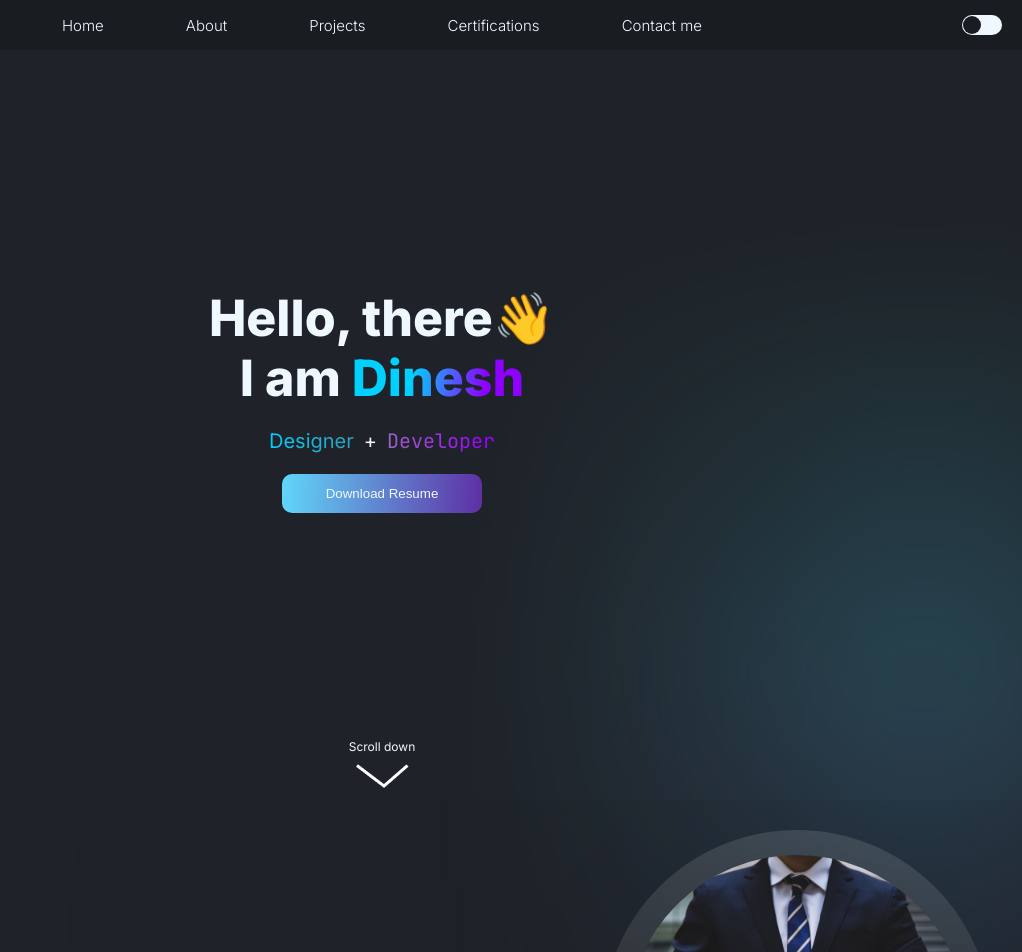
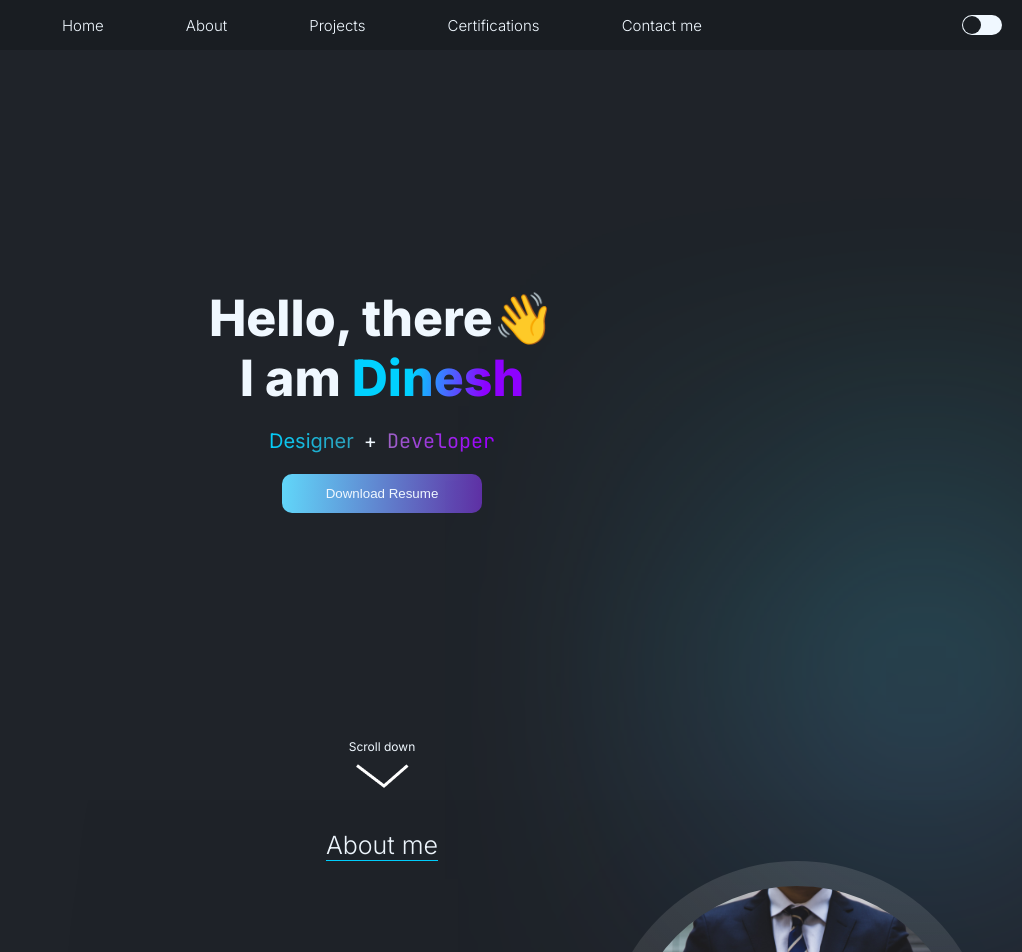
Before and after one commit to dineshveguru/portfolio_remastered, a React (Create React App) app: page / in a window 1280 px wide. Shown: the top 952 px of the page, without its empty margins (258-1280 px from the left). Built offline with nearby package versions, Linux system fonts and the light colour scheme.

Commit message:
made download button

```diff
--- a/src/App.js
+++ b/src/App.js
@@ -2,6 +2,7 @@ import React from "react";
 import Navbar from "./components/Navbar";
 import Hero from "./components/Hero";
 import About from "./components/About";
+import Projects from "./components/Projects";
 
 function App() {
   const [mode, setMode] = React.useState(true);
@@ -13,6 +14,7 @@ function App() {
       <Navbar mode={mode} onChange={changeMode} />
       <Hero mode={mode} />
       <About mode={mode} />
+      <Projects mode={mode} />
     </div>
   );
 }
--- a/src/components/About.js
+++ b/src/components/About.js
@@ -3,6 +3,9 @@ function About(props) {
   const theme = props.mode ? "light" : "dark";
   return (
     <div className={`about-container hero--${color}`}>
+      <div className="heading--container">
+        <p className="heading">About me</p>
+      </div>
       <div className="intro--container">
         <div className={`about--section font--${color}`}>
           <p>
--- a/src/components/Hero.js
+++ b/src/components/Hero.js
@@ -1,6 +1,17 @@
 function Hero(props) {
   const color = props.mode ? "dark" : "light";
   const theme = props.mode ? "light" : "dark";
+  const onButtonClick = () => {
+    fetch("resume_dinesh.pdf").then((response) => {
+      response.blob().then((blob) => {
+        const fileURL = window.URL.createObjectURL(blob);
+        let alink = document.createElement("a");
+        alink.href = fileURL;
+        alink.download = "resume_dinesh.pdf";
+        alink.click();
+      });
+    });
+  };
   return (
     <div className="hero-top">
       <div className={`hero-container hero--${color}`}>
@@ -13,7 +24,9 @@ function Hero(props) {
             <span className="designer">Designer</span>+
             <span className="developer">Developer</span>
           </p>
-          <button className="resume-download--button">Download Resume</button>
+          <button className="resume-download--button" onClick={onButtonClick}>
+            Download Resume
+          </button>
         </div>
         <div className="scroll-banner">
           <p>Scroll down</p>
--- /dev/null
+++ b/src/components/Projects.js
@@ -0,0 +1,9 @@
+function Projects() {
+  return (
+    <div className="projects--container">
+      <div></div>
+    </div>
+  );
+}
+
+export default Projects;
--- a/src/components/components.css
+++ b/src/components/components.css
@@ -97,6 +97,7 @@ body{
 
 /* hero container */
 
+
 .top-container{
     position: relative;
 }
@@ -149,6 +150,7 @@ body{
     margin-top: 2rem;
     margin-bottom: 2rem;
     font-size: 2rem;
+
 }
 
 .developer{
@@ -209,6 +211,20 @@ body{
 }
 
 /* About  */
+
+.heading{
+    font-size: 2.5rem;
+    font-weight: 300;
+    border-bottom: 1.5px solid #00D1FF;
+    width: max-content;
+}
+
+.heading--container{
+    width: 100%;
+    display: flex;
+    justify-content: center;
+}
+
 
 .about-container{
     max-width: 100%;
@@ -375,4 +391,8 @@ body{
     .intro--container{
         flex-direction: column-reverse;
     }
+
+    .heading--container{
+        margin-bottom: 3rem;
+    }
 }
```
Also changed, not shown: 1 other file (tests, documents, lock files or other folders).
